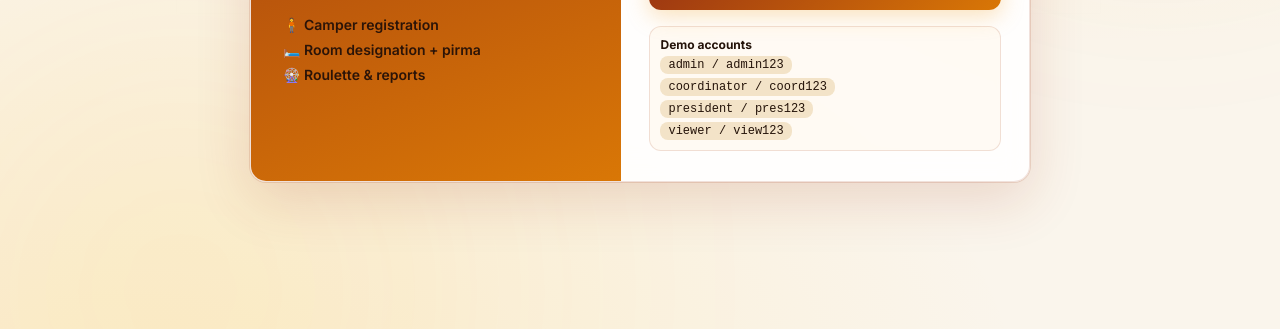
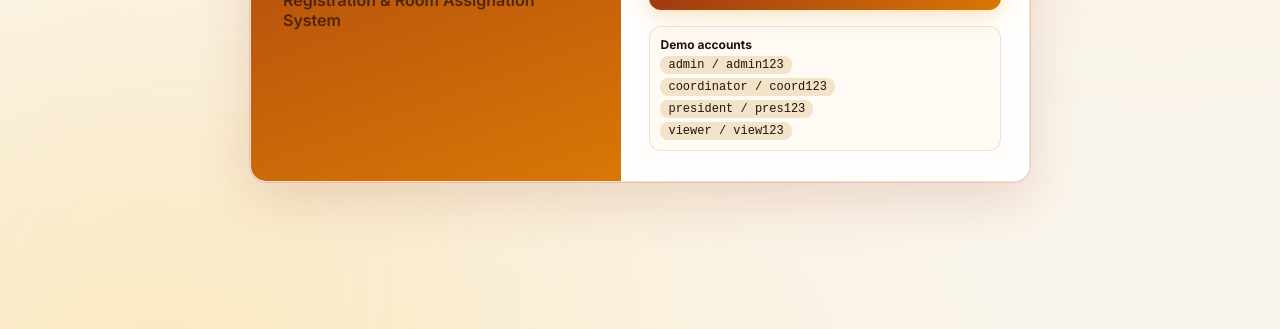
Before and after one commit to Kaneshirooo/ForCamp, a website: page public/index.html in a window 1280 px wide. Shown: the part 471-800 px from the top of the page. Drawn offline with Linux system fonts and the light colour scheme.

Commit message:
Remove feature list from login panel

```diff
--- a/public/index.html
+++ b/public/index.html
@@ -20,11 +20,6 @@
       <img class="logo-img" src="logo.svg" alt="AYD logo" onerror="this.outerHTML='<span class=logo>◈</span>'">
       <h1>AYD CampReg</h1>
       <p>Registration & Room Assignation System</p>
-      <ul>
-        <li>🧍 Camper registration</li>
-        <li>🛏️ Room designation + pirma</li>
-        <li>🎡 Roulette & reports</li>
-      </ul>
     </div>
     <div class="login-form">
     <h2>Sign in</h2>
```
